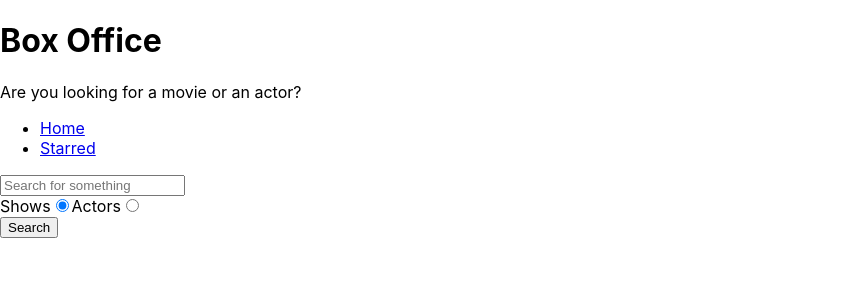
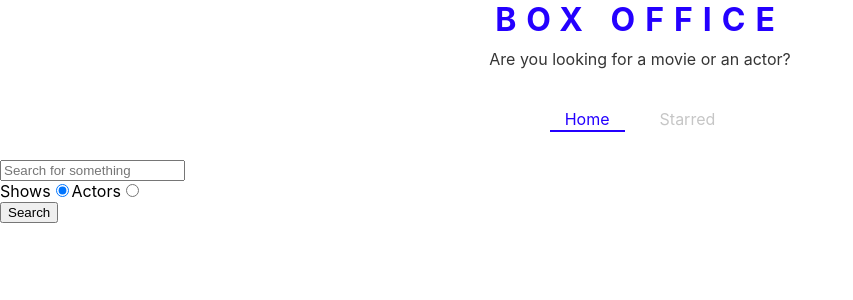
Before and after one commit to pushkarsaneja/BoxOffice, a React (Create React App) app: page / in a window 1280 px wide. Shown: the top 300 px of the page, without its empty margins (0-853 px from the left). Built offline with nearby package versions, Linux system fonts and the light colour scheme.

Commit message:
styled navs and title components

```diff
--- a/src/App.js
+++ b/src/App.js
@@ -1,11 +1,20 @@
 import React from 'react';
 import { Switch, Route } from 'react-router-dom';
-
+import { ThemeProvider } from 'styled-components';
 import Home from './pages/Home';
 import Starred from './pages/Starred';
 import Show from './pages/Show';
 
+const theme = {
+  mainColors: {
+    blue: '#2400ff',
+    gray: '#c6c6c6',
+    dark: '#353535',
+  },
+};
+
 const App = () => (
+  <ThemeProvider theme={theme}>
     <Switch>
       <Route exact path="/">
         <Home />
@@ -18,5 +27,6 @@
       </Route>
       <Route>This page does not exist.</Route>
     </Switch>
+  </ThemeProvider>
 );
 export default App;
--- a/src/components/Navs.js
+++ b/src/components/Navs.js
@@ -1,20 +1,29 @@
 import React from 'react';
-import { Link } from 'react-router-dom';
+import { useLocation } from 'react-router-dom';
+import { NavList, LinkStyled } from './Navs.styled';
 
 const LINKS = [
   { to: '/', text: 'Home' },
   { to: '/starred', text: 'Starred' },
 ];
-const Navs = () => (
+const Navs = () => {
+  const { pathname } = useLocation();
+  return (
     <div>
-    <ul>
+      <NavList>
         {LINKS.map(val => (
           <li key={val.to}>
-          <Link to={val.to}>{val.text}</Link>
+            <LinkStyled
+              to={val.to}
+              className={val.to === pathname ? 'active' : ''}
+            >
+              {val.text}
+            </LinkStyled>
           </li>
         ))}
-    </ul>
+      </NavList>
     </div>
   );
+};
 
 export default Navs;
--- /dev/null
+++ b/src/components/Navs.styled.js
@@ -0,0 +1,41 @@
+import styled from 'styled-components';
+import { Link } from 'react-router-dom';
+
+export const NavList = styled.ul`
+  display: flex;
+  justify-content: center;
+  list-style: none;
+  margin: 0 0 30px;
+  padding: 0;
+`;
+
+export const LinkStyled = styled(Link)`
+  margin: 0 10px;
+  padding: 3px 15px;
+  position: relative;
+  text-decoration: none;
+  color: ${({ theme }) => theme.mainColors.gray};
+  &.active {
+    color: ${({ theme }) => theme.mainColors.blue};
+    &:after {
+      content: '';
+      position: absolute;
+      display: block;
+      height: 2px;
+      left: 0%;
+      bottom: 0;
+      background-color: ${({ theme }) => theme.mainColors.blue};
+      animation: slide-in 0.3s ease-in forwards;
+      @keyframes slide-in {
+        from {
+          left: 50%;
+          width: 0;
+        }
+        to {
+          left: 0%;
+          width: 100%;
+        }
+      }
+    }
+  }
+`;
--- a/src/components/Title.js
+++ b/src/components/Title.js
@@ -1,11 +1,12 @@
 import React from 'react';
+import { TitleWrapper } from './Title.styled';
 
 const Title = ({ title, subtitle }) => {
   return (
-    <div>
+    <TitleWrapper>
       <h1>{title}</h1>
       <p>{subtitle}</p>
-    </div>
+    </TitleWrapper>
   );
 };
 
--- /dev/null
+++ b/src/components/Title.styled.js
@@ -0,0 +1,18 @@
+import styled from 'styled-components';
+
+export const TitleWrapper = styled.div`
+  text-align: center;
+  margin: 0 0 40px;
+
+  h1 {
+    color: ${({ theme }) => theme.mainColors.blue};
+    letter-spacing: 10px;
+    text-transform: uppercase;
+    margin: 0 0 10px;
+  }
+
+  p {
+    color: ${({ theme }) => theme.mainColors.dark};
+    margin: 0;
+  }
+`;
```
Lines whose indentation alone changed are shown as unchanged.
